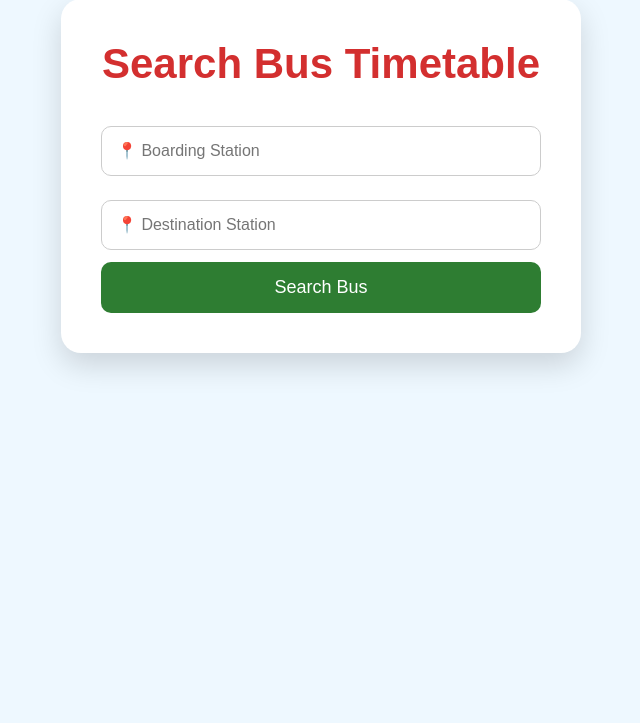
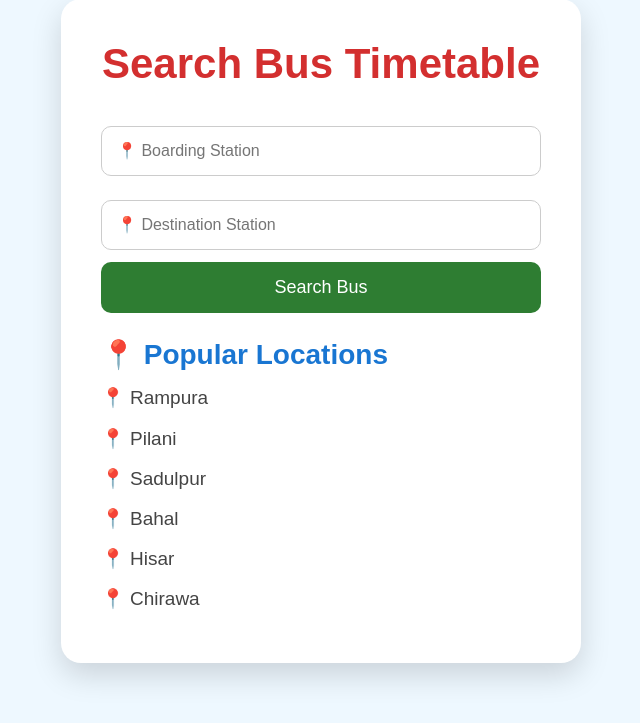
Before and after one commit to sumitsingh34398-art/PrivateBusFinder, a Flask app: page / in a window 1280 px wide. Shown: the part 396-1119 px from the top of the page, without its empty margins (319-959 px from the left). Before the commit the page ends 767 px from the top, so only its background shows below. Run offline with Flask 3, Linux system fonts and the light colour scheme.

Commit message:
Add popular locations section to index.html
Added a section for popular locations in the index.html file.

```diff
--- a/templates/index.html
+++ b/templates/index.html
@@ -50,7 +50,16 @@
         </button>
 
     </form>
+    <div class="popular-routes">
+        <h3>📍 Popular Locations</h3>
 
+        <p>📍 Rampura</p>
+        <p>📍 Pilani</p>
+        <p>📍 Sadulpur</p>
+        <p>📍 Bahal</p>
+        <p>📍 Hisar</p>
+        <p>📍 Chirawa</p>
+    </div>
 </div>
 
 </body>
```
